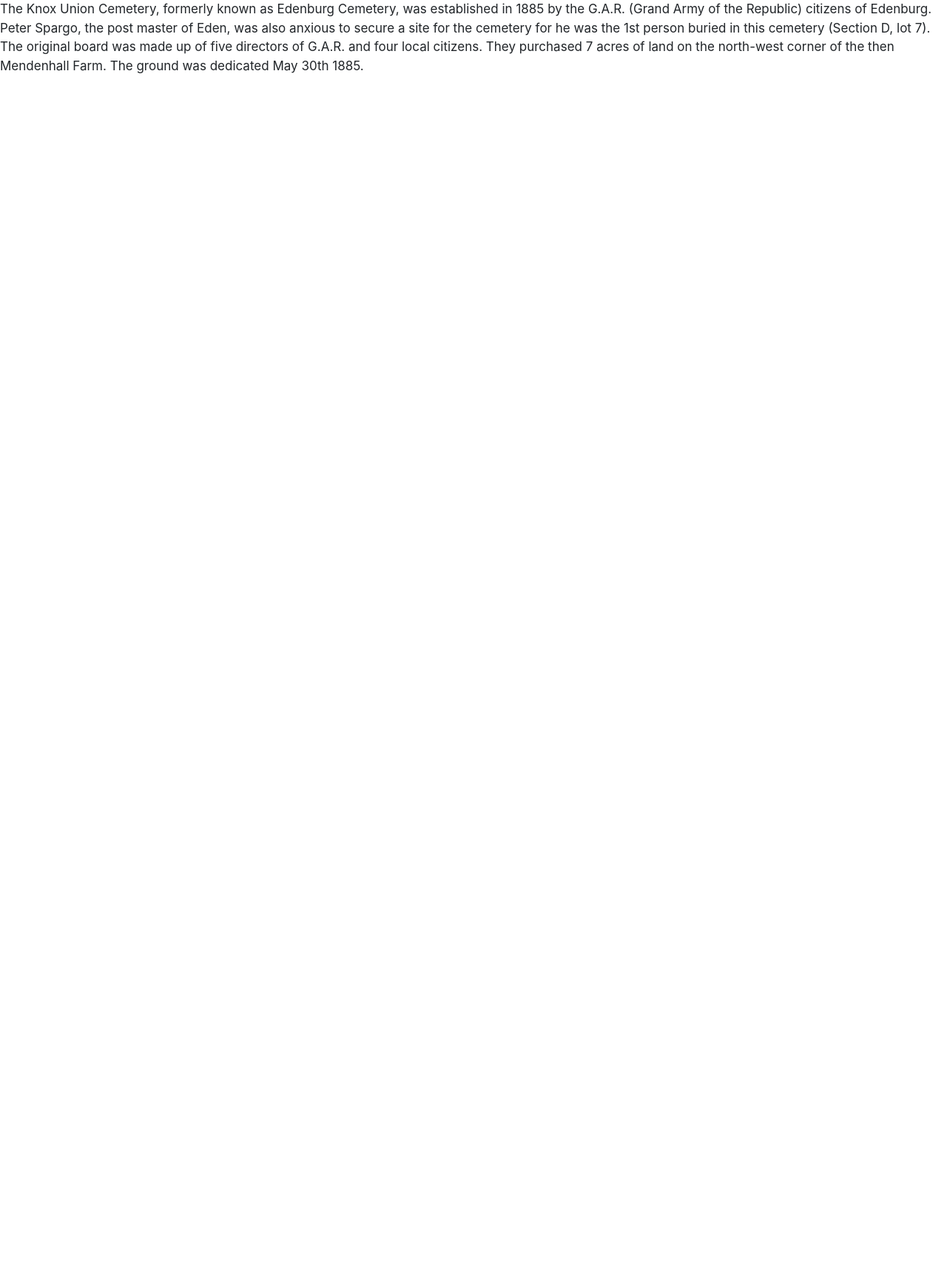
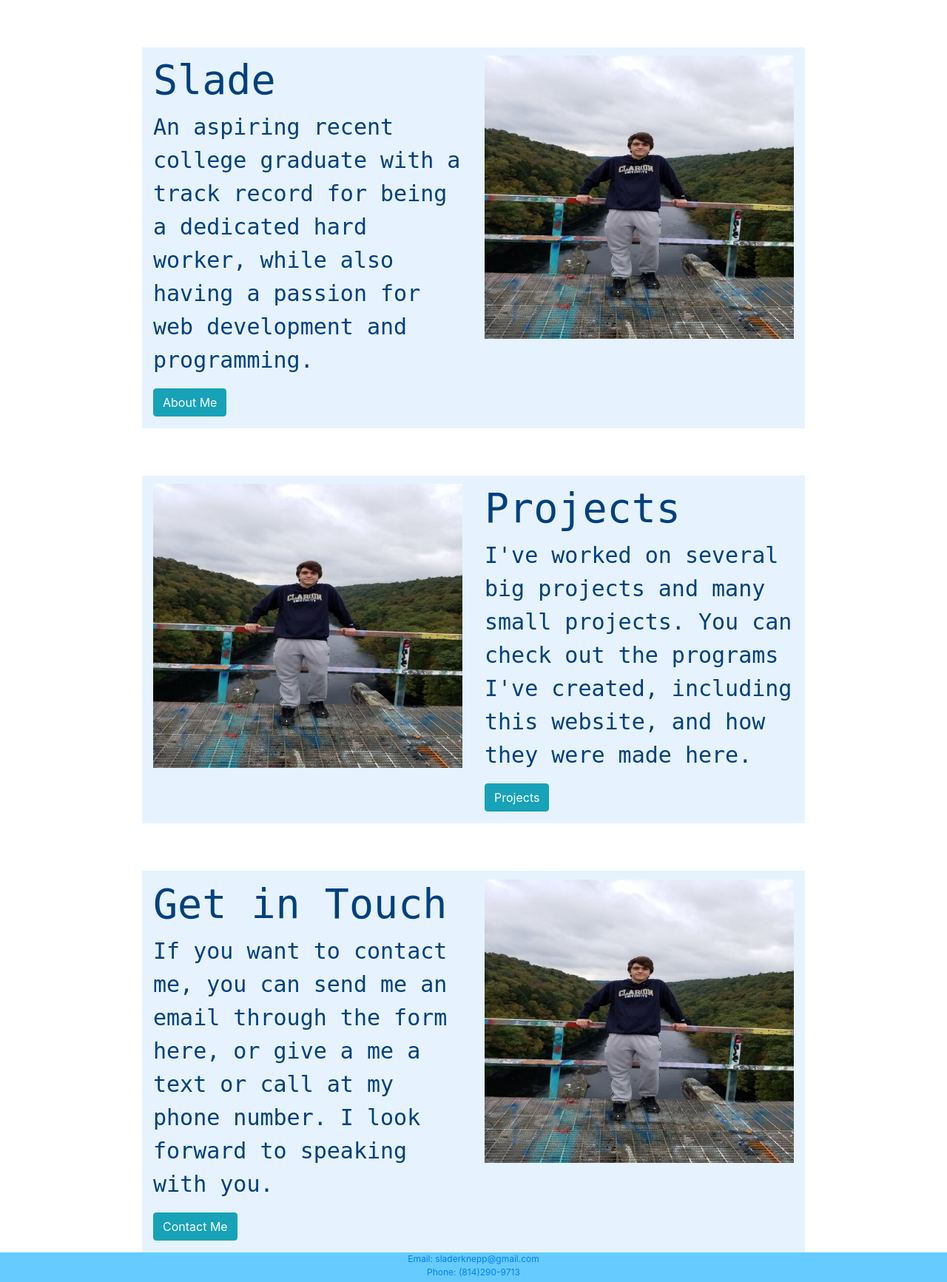
Before and after one commit to slade1999/myWebsite, a PHP site: template view/Home/home.php in a window 1280 px wide. Shown: the whole page at 74% size. Before the commit the page ends 99 px from the top, so only its background shows below. Run offline with PHP 8.4, Linux system fonts and the light colour scheme; the template is opened without the code that fills it, so the values that code supplies are empty; some libraries are stand-ins or nearby versions.

Commit message:
Home editing

```diff
--- a/controller/controller.php
+++ b/controller/controller.php
@@ -21,6 +21,7 @@ else
     include '../view/includes/head.php';
     include '../view/includes/navbar.php';
     include '../view/home/home.php';
+    include '../view/includes/foot.php';
     exit();
 }
 
@@ -32,6 +33,7 @@ switch ($action)
         include '../view/includes/head.php';
         include '../view/includes/navbar.php';
         include '../view/home/home.php';
+        include '../view/includes/foot.php';
         break;
     case"directToAboutPage":
         // variable to set active status in navbar
@@ -39,16 +41,19 @@ switch ($action)
         include '../view/includes/head.php';
         include '../view/includes/navbar.php';
         include '../view/About/about.php';
+        include '../view/includes/foot.php';
         break;
     case"directToContactMePage":
         $contactUsActive = true;
         include '../view/includes/head.php';
         include '../view/includes/navbar.php';
         include '../view/ContactMe/contactMe.php';
+        include '../view/includes/foot.php';
         break;
     case"directToProjectsPage":
         include '../view/includes/head.php';
         include '../view/includes/navbar.php';
         include '../view/Projects/projects.php';
+        include '../view/includes/foot.php';
         break;
 }
--- a/view/Home/home.php
+++ b/view/Home/home.php
@@ -5,13 +5,90 @@
  * Click nbfs://nbhost/SystemFileSystem/Templates/Scripting/EmptyPHP.php to edit this template
  */
 ?>
-
-    <p style="font-size: 17px;">
-        The Knox Union Cemetery, formerly known as Edenburg Cemetery,
-            was established in 1885 by the G.A.R. (Grand Army of the Republic) citizens of Edenburg.
-            Peter Spargo, the post master of Eden, was also anxious to secure a site for the
-            cemetery for he was the 1st person buried in this cemetery (Section D, lot 7). The
-            original board was made up of five directors of G.A.R. and four local citizens. They
-            purchased 7 acres of land on the north-west corner of the then Mendenhall Farm. The ground
-            was dedicated May 30th 1885.
-    </p>
+<style>
+    /* style for blocks of content */
+    .row
+    {
+        margin-left: 15%;
+        margin-right: 15%;
+        margin-top: 5%;
+        background: #e6f3ff;
+    }
+    #col01
+    {
+        margin-top: 1.25%;
+    }
+    #col02
+    {
+        margin-top: 1.25%;
+    }
+    #myImg /* keeps the image in the div */
+    {
+        max-width: 100%;
+        object-fit: contain;
+    }
+    p
+    {
+        font-family: Andale Mono, monospace;
+        font-size: 30px;
+        color: #004080;
+    }
+    h5
+    {
+        font-family: Andale Mono, monospace;
+        font-size: 55px;
+        color: #004080;
+    }
+    #bottomC
+    {
+        padding-bottom: 40px;
+    }
+</style>
+<!-- split divs in to columns -->
+<div class ="row">
+    <div id="col01" class="col-md-6">
+        <div class="form-group">
+            <!-- introduction -->
+            <h5>Slade</h5>
+            <p>An aspiring recent college graduate with a track record for being a dedicated hard worker, while also having a passion
+                for web development and programming.</p>
+            <a href="controller.php?action=directToAboutPage" class="btn btn-info">About Me</a>
+        </div>
+    </div>
+    <div id="col02" class="col-md-6">
+        <div class="form-group">
+            <img id="myImg" src="../Assets/me.jpg" alt="slade"/>
+        </div>
+    </div>
+</div>
+<div class ="row">
+    <div id="col01" class="col-md-6">
+        <div class="form-group">
+            <img id="myImg" src="../Assets/me.jpg" alt="slade"/>
+        </div>
+    </div>
+    <div id="col02" class="col-md-6">
+        <div class="form-group">
+            <h5>Projects</h5>
+            <p>I've worked on several big projects and many small projects. You can check out the programs I've created, including this website,
+                and how they were made here.</p>
+            <a href="controller.php?action=directToProjectsPage" class="btn btn-info">Projects</a>
+        </div>
+    </div>
+</div>
+<div id="bottomC" class ="row">
+    <div id="col01" class="col-md-6">
+        <div class="form-group">
+            <!-- introduction -->
+            <h5>Get in Touch</h5>
+            <p>If you want to contact me, you can send me an email through the form here, or give a me a text or call at my phone number. I look forward
+                to speaking with you.</p>
+            <a href="controller.php?action=directToContactMePage" class="btn btn-info">Contact Me</a>
+        </div>
+    </div>
+    <div id="col02" class="col-md-6">
+        <div class="form-group">
+            <img id="myImg" src="../Assets/me.jpg" alt="slade"/>
+        </div>
+    </div>
+</div>
--- /dev/null
+++ b/view/includes/foot.php
@@ -0,0 +1,22 @@
+<?php
+
+/*
+ * Click nbfs://nbhost/SystemFileSystem/Templates/Licenses/license-default.txt to change this license
+ * Click nbfs://nbhost/SystemFileSystem/Templates/Scripting/EmptyPHP.php to edit this template
+ */
+?>
+
+<style>
+    #footer {
+   position:absolute;
+   bottom:0;
+   width:100%;
+   height:40px;
+   background:#6cf;
+   font-size: 12px;
+}
+</style>
+<div class="text-center" id="footer">
+    <a href = "mailto: sladerknepp@gmail.com">Email: sladerknepp@gmail.com</a><br>
+    <a href="tel:8142909713">Phone: (814)290-9713</a>
+</div>
```
Also changed, not shown: view/includes/navbar.php (+3 -4 lines), Assets/me.jpg (added).
